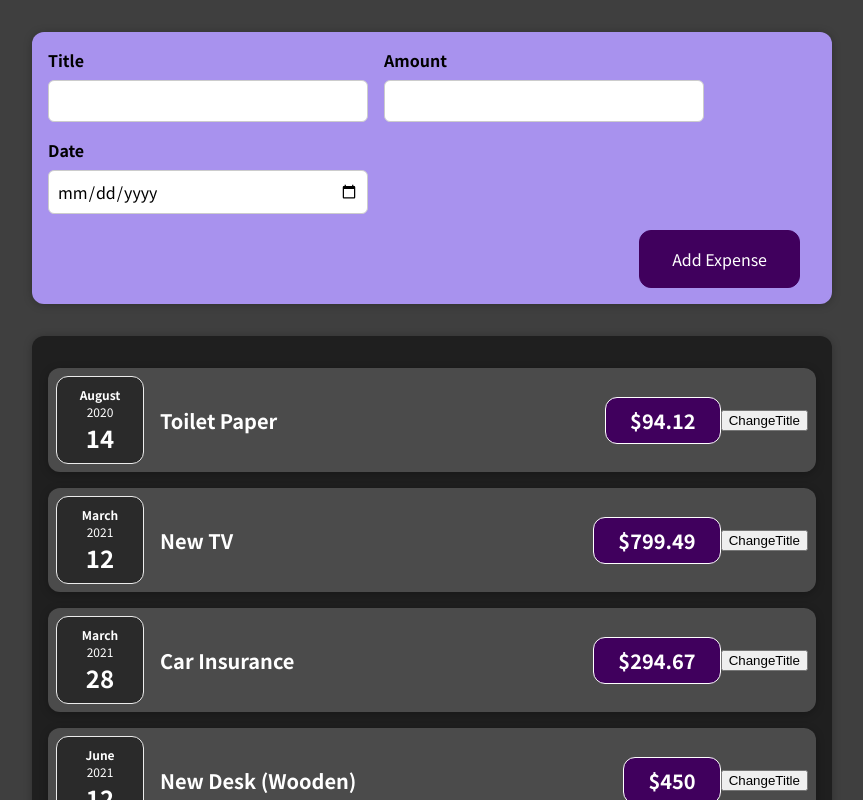
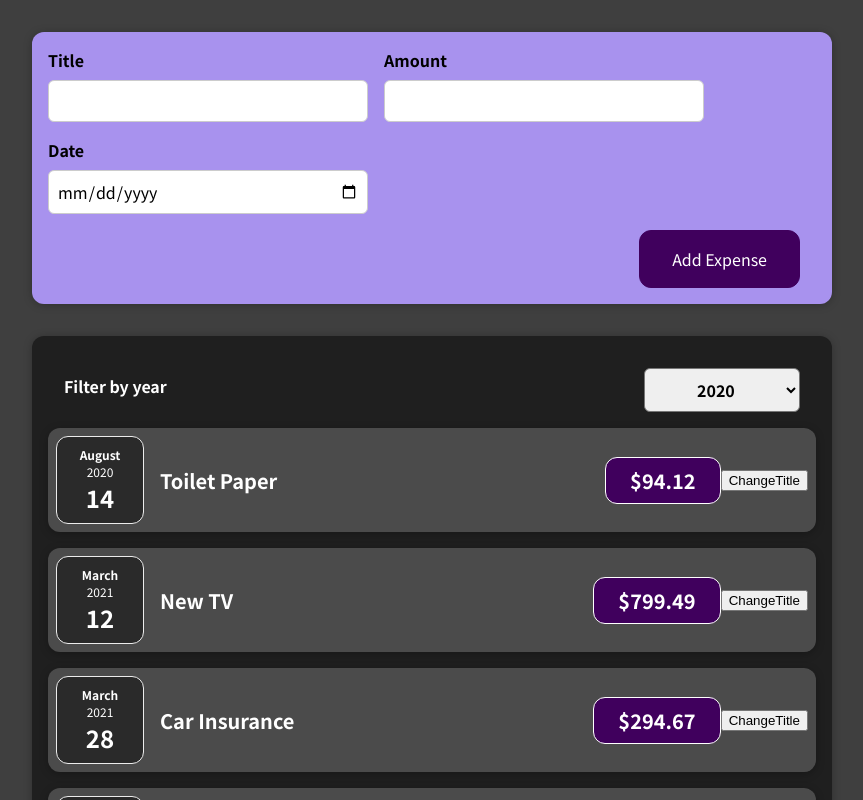
Before and after one commit to jeffli817/reactjs-udemy, a React (Create React App) app in the folder 01-starting-setup/: page / in a window 1280 px wide. Shown: the top 800 px of the page, without its empty margins (208-1071 px from the left). Built offline with nearby package versions, Linux system fonts and the light colour scheme.

Commit message:
Assignment2

```diff
--- a/01-starting-setup/src/App.js
+++ b/01-starting-setup/src/App.js
@@ -24,9 +24,14 @@
     },
   ];
 
+  const addExpenseHandler = expense =>{
+    console.log('In App.js');
+    console.log(expense);
+  }
+
   return (
     <div>
-      <NewExpense/>
+      <NewExpense onAddExpense={addExpenseHandler}/>
       <Expenses expenses={expenses} />
     </div>
   );
--- a/01-starting-setup/src/components/Expenses/Expenses.js
+++ b/01-starting-setup/src/components/Expenses/Expenses.js
@@ -1,10 +1,19 @@
+import React, { useState } from "react";
 import Card from "../UI/Card";
+import ExpensesFilter from "./ExpensesFilter";
 import ExpenseItem from "./ExpenseItem";
 import './Expenses.css'
 
 const Expenses = (props) =>{
+  const[filteredYear, setFilteredYear] = useState('2020');
+  const filterHandler = (filterData)=>{
+    setFilteredYear(filterData)
+  }
+
+
   return (
-    <Card className="expenses">
+<Card className="expenses">
+      <ExpensesFilter selected={filteredYear} onFilterAction={filterHandler}/>
       <ExpenseItem
         title={props.expenses[0].title}
         amount={props.expenses[0].amount}
--- /dev/null
+++ b/01-starting-setup/src/components/Expenses/ExpensesFilter.css
@@ -0,0 +1,24 @@
+.expenses-filter {
+    color: white;
+    padding: 0 1rem;
+  }
+
+  .expenses-filter__control {
+    display: flex;
+    width: 100%;
+    align-items: center;
+    justify-content: space-between;
+    margin: 1rem 0;
+  }
+
+  .expenses-filter label {
+    font-weight: bold;
+    margin-bottom: 0.5rem;
+  }
+
+  .expenses-filter select {
+    font: inherit;
+    padding: 0.5rem 3rem;
+    font-weight: bold;
+    border-radius: 6px;
+  }
--- /dev/null
+++ b/01-starting-setup/src/components/Expenses/ExpensesFilter.js
@@ -0,0 +1,27 @@
+import React from 'react';
+
+import './ExpensesFilter.css';
+
+const ExpensesFilter = (props) => {
+
+  const filterHandler = (events) =>{
+    console.log(events.target.value);
+    props.onFilterAction(events.target.value);
+  }
+
+  return (
+    <div className='expenses-filter'>
+      <div className='expenses-filter__control'>
+        <label>Filter by year</label>
+        <select value={props.selected} onChange={filterHandler}>
+          <option value='2022'>2022</option>
+          <option value='2021'>2021</option>
+          <option value='2020'>2020</option>
+          <option value='2019'>2019</option>
+        </select>
+      </div>
+    </div>
+  );
+};
+
+export default ExpensesFilter;
--- a/01-starting-setup/src/components/NewExpense/ExpenseForm.js
+++ b/01-starting-setup/src/components/NewExpense/ExpenseForm.js
@@ -1,7 +1,7 @@
 import React, { useState } from "react";
 import "./ExpenseForm.css";
 
-const ExpenseForm = () => {
+const ExpenseForm = (props) => {
     const [enteredTitle, setEnteredTitle] = useState('');
     const [enteredAmount, setEnteredAmount] = useState('');
     const [enteredDate, setEnteredDate] = useState('');
@@ -26,11 +26,13 @@
             date: new Date(enteredDate)
         };
 
+        props.onSaveExpenseData(expenseData);
         console.log(expenseData);
         setEnteredTitle('');
         setEnteredAmount('');
         setEnteredDate('');
     };
+
 
   return (
     <form onSubmit={submitHandler}>
--- a/01-starting-setup/src/components/NewExpense/NewExpense.js
+++ b/01-starting-setup/src/components/NewExpense/NewExpense.js
@@ -1,9 +1,20 @@
 import './NewExpense.css'
 import ExpenseForm from './ExpenseForm';
 
-const NewExpense =() =>{
+const NewExpense =(props) =>{
+
+    const saveExpenseDataHandler=(enteredExpenseData) =>{
+        const expenseData={
+            ...enteredExpenseData,
+            id: Math.random().toString()
+        }
+        console.log(expenseData);
+        props.onAddExpense(expenseData);
+    }
+
+
     return <div className="new-expense">
-        <ExpenseForm/>
+        <ExpenseForm onSaveExpenseData={saveExpenseDataHandler}/>
     </div>
 };
 
```
